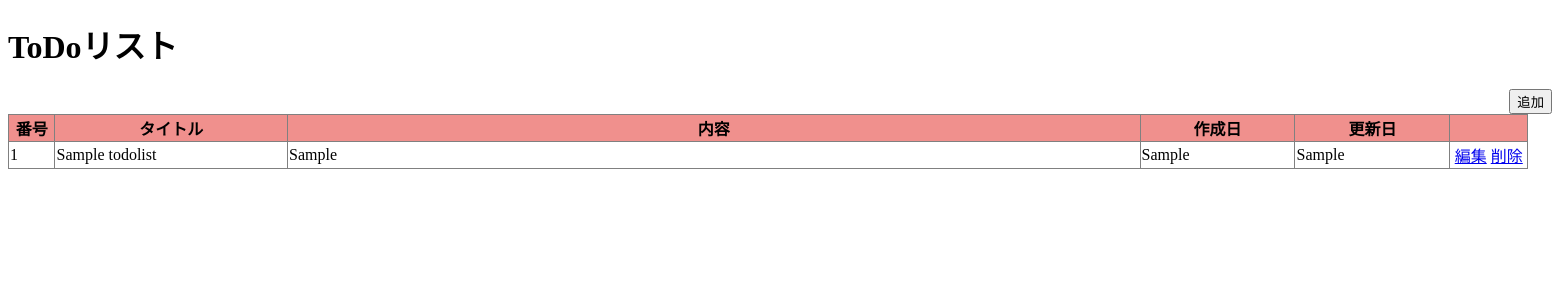
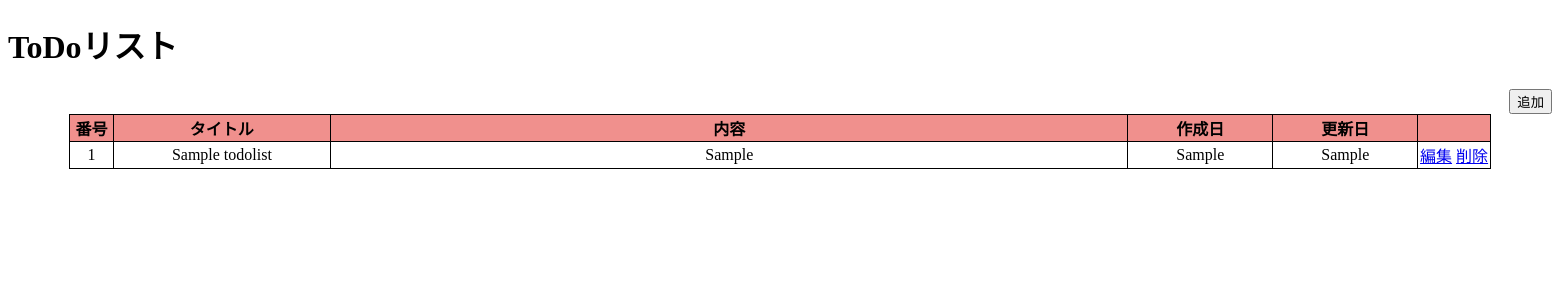
Before and after one commit to AKIRA0011/No.4_ikeda, a PHP site: page /todo_list_page.php in a window 1560 px wide. Shown: the top 300 px of the page. Run offline with PHP 8.4, Linux system fonts and the light colour scheme; tables that the repository leaves empty or names only in its code hold one stand-in row (values such as "Sample post").

Commit message:
修正版

```diff
--- a/connect.php
+++ b/connect.php
@@ -3,7 +3,6 @@ $DB_DATABASE = 'ToDoList';
 $DB_USERNAME = 'root';
 $DB_PASSWORD = 'root';
 $DB_OPTION = 'port=3306;charset=utf8';
-//$dsn = "mysql:dbname=".$DB_DATABASE.";".$DB_OPTION.";host=localhost";
 $dsn = "mysql:dbname=" . $DB_DATABASE . ";" . $DB_OPTION . ";host=host.docker.internal";
 
 try {
--- a/style.css
+++ b/style.css
@@ -1,18 +1,5 @@
+/*モーダルウィンドウ*/
 #addModal {
-  display: none;
-  position: fixed;
-  z-index: 15;
-  left: 10%;
-  top: 0;
-  width: 75%;
-  height: 100%;
-  overflow: auto;
-  background-color: #ffff;
-  border-radius: 8px;
-  color: #000;
-  font-size: 1.3rem;
-}
-#cntModal {
   display: none;
   position: fixed;
   z-index: 15;
@@ -32,12 +19,38 @@
   border: 5px solid #888;
   width: 50%;
 }
-.cntmodal-content {
-  margin: auto;
-  padding: 20px;
-  border: 5px solid #888;
-  width: 50%;
+
+/*ToDoList*/
+#addButton{
+  text-align: right;
 }
+table,td,th{
+  border: 1px solid #000;
+  border-collapse: collapse;
+  text-align: center;
+  margin-left: auto;
+  margin-right: auto;
+}
+tr #num{
+  width:3%;
+}
+tr #title{
+  width: 15%;
+}
+tr #content{
+  width: 55%;
+}
+tr #create,#edit{
+  width: 10%;
+}
+tr #btn{
+  width: 5%;
+}
+.header{
+  background-color: #f0908d;
+}
+
+/*入力欄*/
 input.text {
   width: 500px;
   font-size: 16px;
@@ -53,6 +66,8 @@ input.text {
   border: 2px solid #cccccc;
   border-radius: 6px;
 }
+
+/*編集画面ボタン*/
 a.back{
   display: inline-block;
   border: 1px solid #333;
@@ -78,3 +93,26 @@ a.back{
   line-height: 1em; /* 1行の高さ  */
   transition: 0.3s; /* なめらか変化 */
 }
+
+
+/* #cntModal {
+  display: none;
+  position: fixed;
+  z-index: 15;
+  left: 10%;
+  top: 0;
+  width: 75%;
+  height: 100%;
+  overflow: auto;
+  background-color: #ffff;
+  border-radius: 8px;
+  color: #000;
+  font-size: 1.3rem;
+}
+
+.cntmodal-content {
+  margin: auto;
+  padding: 20px;
+  border: 5px solid #888;
+  width: 50%;
+} */
--- a/todo_list_page.php
+++ b/todo_list_page.php
@@ -38,20 +38,20 @@ $dbh = null;
     <div>
         <h1>ToDoリスト</h1>
     </div>
-    <div align="right">
-        <button type="button" id="addButton">
+    <div id="addButton">
+        <button type="button">
             追加
         </button>
     </div>
-    <table border="1" style="border-collapse:collapse" width="1520">
-        <thead>
-            <tr bgcolor="#f0908d">
-                <th width="3%">番号</th>
-                <th width="15%">タイトル</th>
-                <th width="55%">内容</th>
-                <th width="10%">作成日</th>
-                <th width="10%">更新日</th>
-                <th width="5%"></th>
+    <table>
+        <thead class="header">
+            <tr>
+                <th id="num">番号</th>
+                <th id="title">タイトル</th>
+                <th id="content">内容</th>
+                <th id="create">作成日</th>
+                <th id="edit">更新日</th>
+                <th id="btn"></th>
             </tr>
         </thead>
 
@@ -66,13 +66,14 @@ $dbh = null;
                     <td><?php echo $row['todo'] ?></td>
                     <td><?php echo $row['cre'] ?></td>
                     <td><?php echo $row['upd'] ?></td>
-                    <div>
-                        <form method="post">
-                            <td align='center'><a href="edit_page.php?id=<?php echo $row['id']; ?>" class="cntLink">編集</a>
+                    <td>
+                        <div>
+                            <form method="post">
+                                <a href="edit_page.php?id=<?php echo $row['id']; ?>">編集</a>
                                 <a href="delete.php?id=<?php echo $row['id']; ?>">削除</a>
-                            </td>
-                        </form>
-                    </div>
+                            </form>
+                        </div>
+                    </td>
                 </tr>
             <?php } ?>
         </tbody>
@@ -83,7 +84,7 @@ $dbh = null;
         <div class="addmodal-content">
 
             <!-- ×表示 -->
-            <span class="addclose">&times;</span>
+            <button class="addclose">&times;</button>
 
             <!-- 入力フォーム -->
             <form method="post" action="add.php">
```
Also changed, not shown: add.php (+4 -10 lines).
